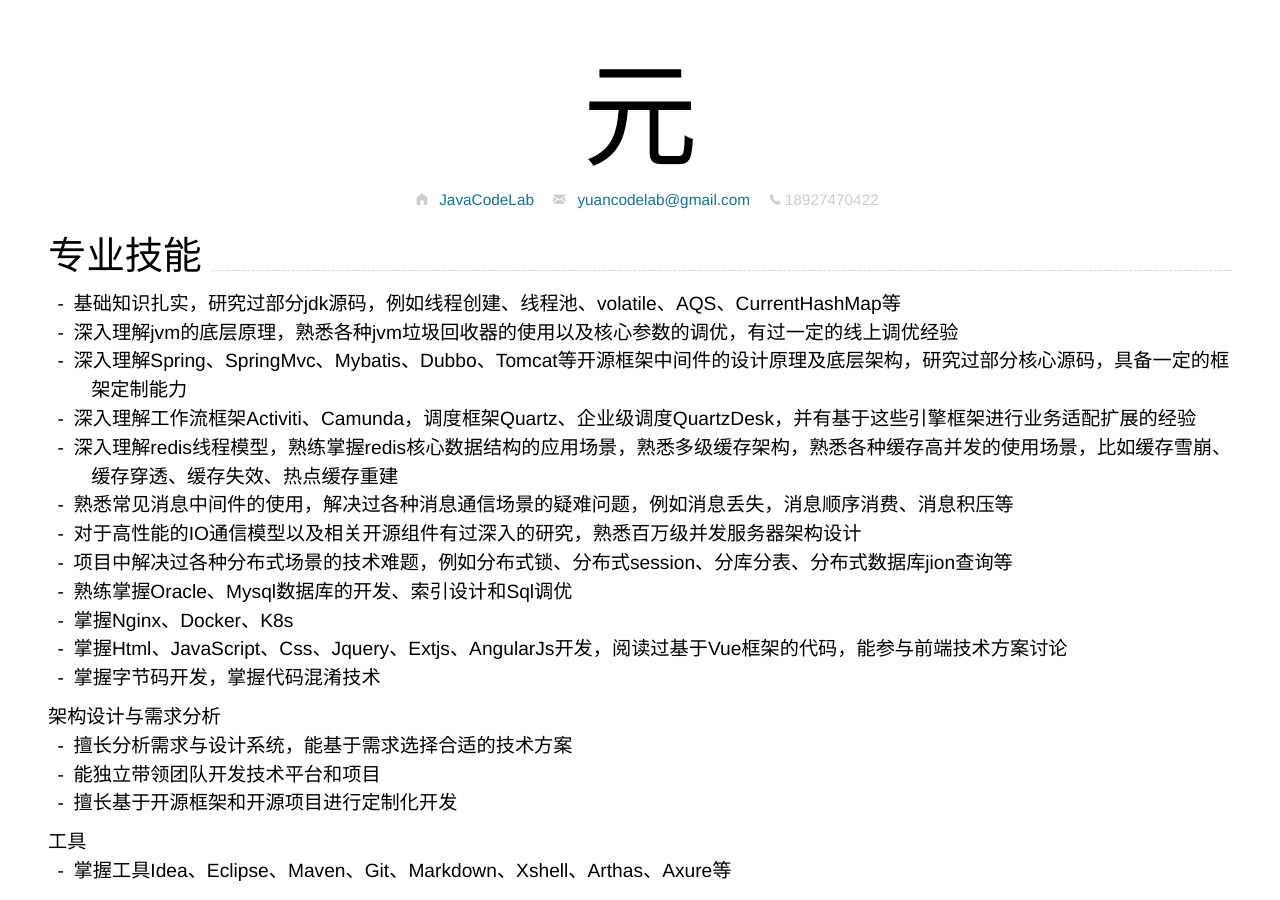
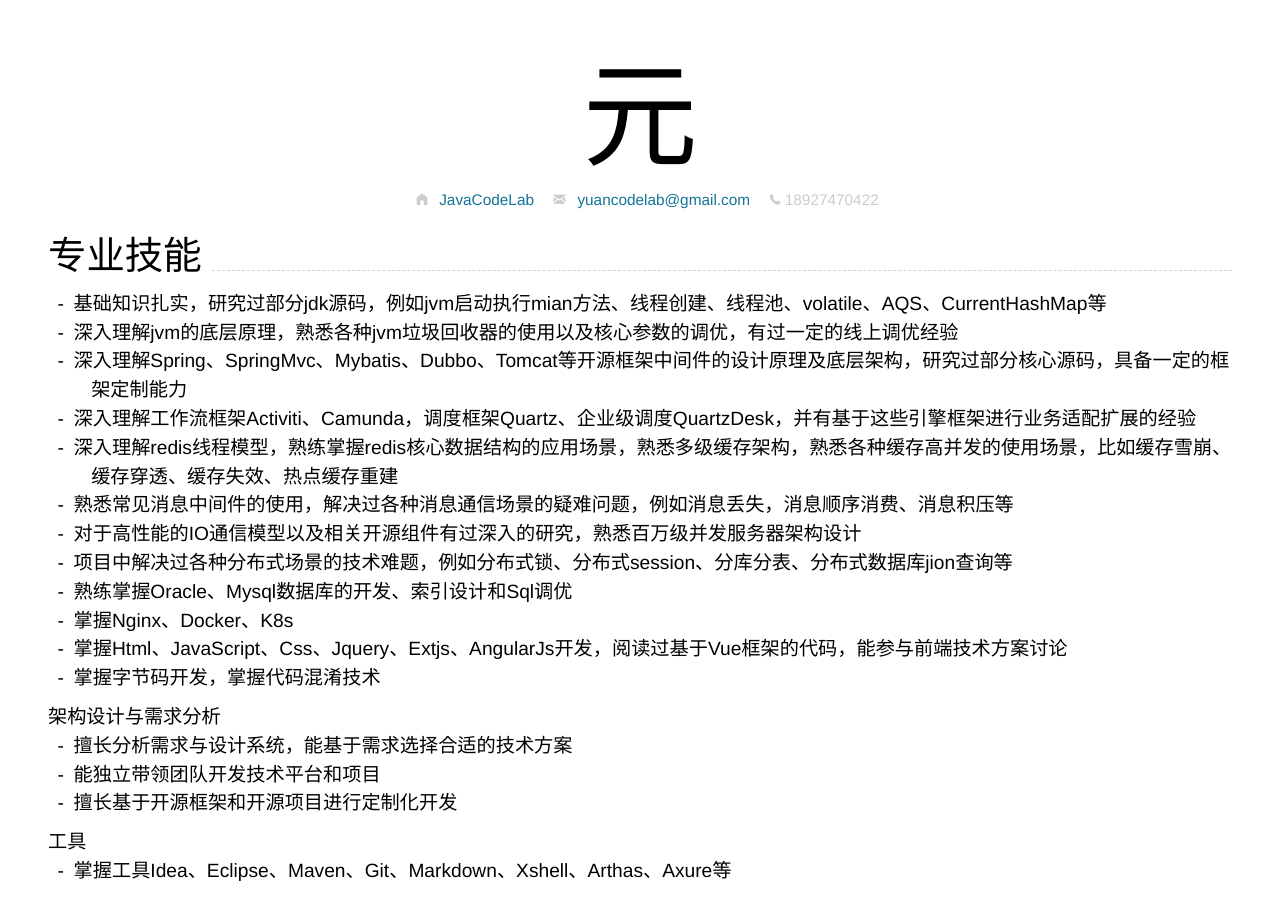
Before and after one commit to yuanCodeLab/cv, a Jekyll site: the page built from index.md, in a window 1280 px wide and 900 px high. Built offline with Jekyll 4.4.1, drawn with Linux system fonts in a browser that asks for light colours; nearby versions of some CDN libraries.

Commit message:
Update index.md

```diff
--- a/index.md
+++ b/index.md
@@ -23,7 +23,7 @@ Supported arguments:
 {% include cv-contact.html %}
 
 ## 专业技能
-- 基础知识扎实，研究过部分jdk源码，例如线程创建、线程池、volatile、AQS、CurrentHashMap等
+- 基础知识扎实，研究过部分jdk源码，例如jvm启动执行mian方法、线程创建、线程池、volatile、AQS、CurrentHashMap等
 - 深入理解jvm的底层原理，熟悉各种jvm垃圾回收器的使用以及核心参数的调优，有过一定的线上调优经验
 - 深入理解Spring、SpringMvc、Mybatis、Dubbo、Tomcat等开源框架中间件的设计原理及底层架构，研究过部分核心源码，具备一定的框架定制能力
 - 深入理解工作流框架Activiti、Camunda，调度框架Quartz、企业级调度QuartzDesk，并有基于这些引擎框架进行业务适配扩展的经验
```
